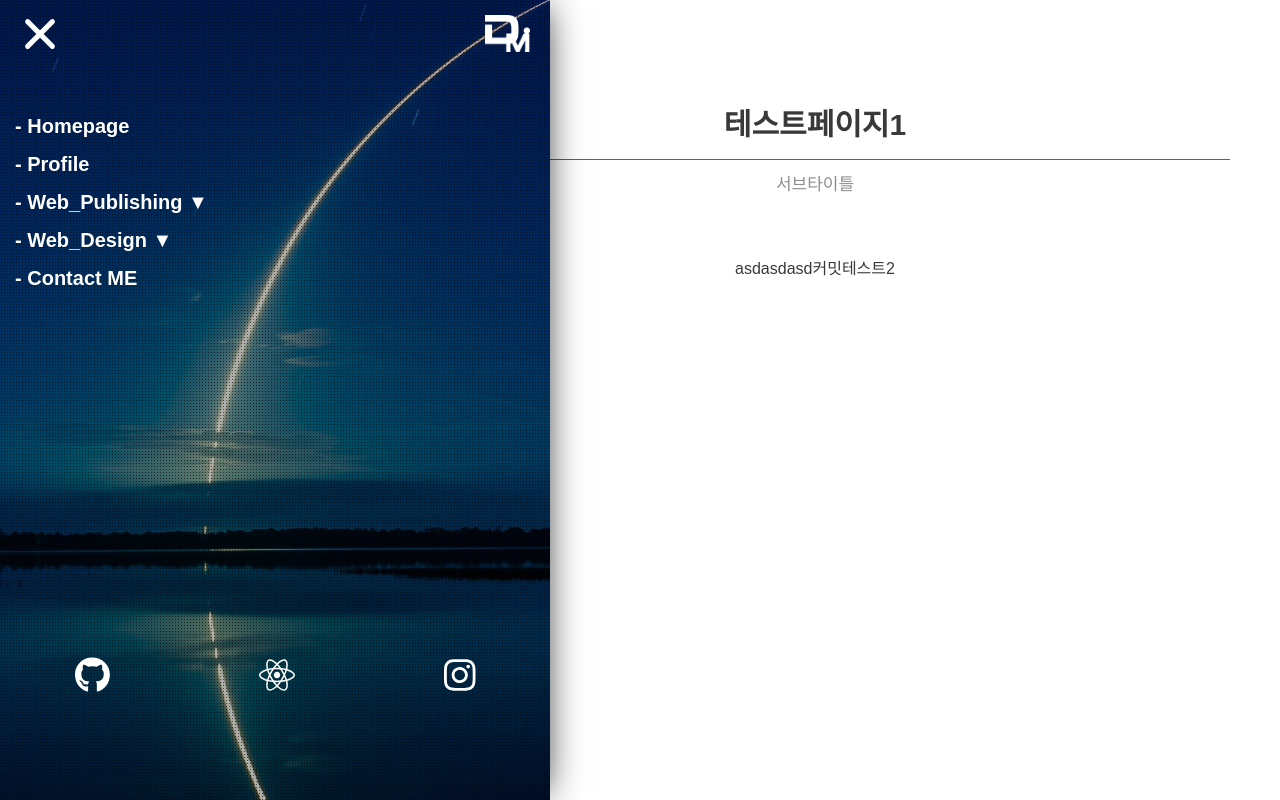
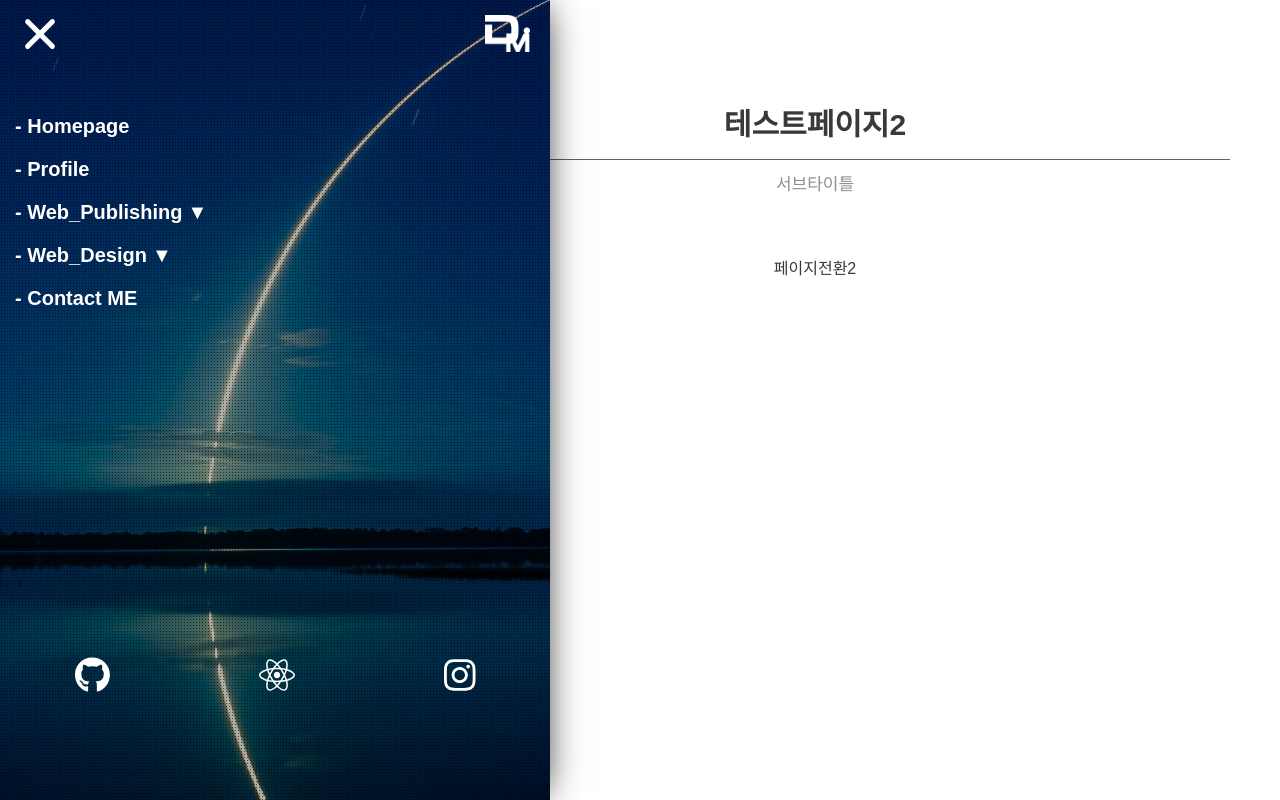
Before and after one commit to HDomi/portfolio, a React (Create React App) app: page /profile in a window 1280 px wide. Both pictures are taken after a click on the label 40 px from the left and 34 px from the top of the page. Shown: the top 800 px of the page. Built offline with nearby package versions, Linux system fonts and the light colour scheme; a web font is replaced by a local one.

Commit message:
220705 update 1 라우터적용

```diff
--- a/package.json
+++ b/package.json
@@ -2,7 +2,7 @@
   "name": "domi",
   "version": "0.1.5",
   "private": true,
-  "homepage": "http://hdomi.github.io/portfolio",
+  "homepage": "https://hdomi.github.io/portfolio",
   "dependencies": {
     "@fortawesome/fontawesome-svg-core": "^6.1.1",
     "@fortawesome/free-brands-svg-icons": "^6.1.1",
--- a/src/App.js
+++ b/src/App.js
@@ -2,9 +2,8 @@ import './App.css';
 import * as React from 'react';
 import Header from "./pages/include/header.js";
 import Footer from "./pages/include/footer.js";
-import Left_menu from "./pages/include/left_menu.js";
-import CntTable from "./pages/cnt_table.js";
-
+import LeftMenu from "./pages/include/left_menu.js";
+import CntTable from './pages/cnt_table';
 
 const App = () => {
 
@@ -13,7 +12,7 @@ const App = () => {
     <div className="App">
       <div className="wrap">
         <div className="back_lm"></div>
-            <Left_menu />
+        <LeftMenu />
           <body className="app-body">
             <Header />
             <CntTable />
--- a/src/index.js
+++ b/src/index.js
@@ -1,15 +1,14 @@
 import React from 'react';
-import ReactDOM from 'react-dom/client';
+import ReactDOM from 'react-dom';
 import './index.css';
 import App from './App';
 import reportWebVitals from './reportWebVitals';
-
-const root = ReactDOM.createRoot(document.getElementById('root'));
+import { BrowserRouter } from 'react-router-dom';
+const root = ReactDOM.createRoot(document.getElementById("root"));
 root.render(
-      <React.StrictMode>
-      <App />
-      </React.StrictMode>
-
+    <BrowserRouter>
+        <App />
+    </BrowserRouter>
 );
 
 // If you want to start measuring performance in your app, pass a function
--- a/src/pages/cnt_table.js
+++ b/src/pages/cnt_table.js
@@ -1,11 +1,21 @@
 import React from 'react';
-
+import {
+    Routes,
+    Route,
+  } from "react-router-dom";
 import './cnt.css';
 import CntTest from "./cnts/cnttest.js";
+import CntTest2 from "./cnts/cnttest2.js";
 
 function CntTable(){
     return(
-        <CntTest />
+        <Routes>
+            <Route path="/" >
+              <Route index element={<CntTest />} />
+              <Route path="/homepage" element={<CntTest />} />
+              <Route path="/profile" element={<CntTest2 />} />
+            </Route>
+        </Routes>
     );
 }
 
--- a/src/pages/cnts/cnttest.js
+++ b/src/pages/cnts/cnttest.js
@@ -1,7 +1,5 @@
 import React from "react";
 import './cnt.css';
-import { FontAwesomeIcon } from "@fortawesome/react-fontawesome";
-import { faGithub, faInstagram, faReact } from "@fortawesome/free-brands-svg-icons";
 
 
 const CntTest =() => {
@@ -12,7 +10,7 @@ const CntTest =() => {
                   <div className="tit_line"></div>
                   <div className="cnt_sub_tit">서브타이틀</div>
                   <div className="cnt_sec">
-                      asdasdasd커밋테스트2
+                      페이지전환1
                   </div>
                 </div>
             </div>
--- /dev/null
+++ b/src/pages/cnts/cnttest2.js
@@ -0,0 +1,21 @@
+import React from "react";
+import './cnt.css';
+
+
+const CntTest2 =() => {
+    return(
+        <div className="cnt_wrap">
+                <div className="cnt">
+                  <div className="cnt_tit">테스트페이지2</div>
+                  <div className="tit_line"></div>
+                  <div className="cnt_sub_tit">서브타이틀</div>
+                  <div className="cnt_sec">
+                      페이지전환2
+                  </div>
+                </div>
+            </div>
+    )
+
+}
+
+export default CntTest2;
--- a/src/pages/include/footer.js
+++ b/src/pages/include/footer.js
@@ -1,11 +1,12 @@
 import React from "react";
 import './left_foot.css';
-
+import { Outlet } from "react-router-dom";
 
 const footer =() => {
     return(
         <footer className="all_footer">
             <p>H.J.Y _ Domi Portfolio<br/>© CopyRight BY Domi. ALL RIGHTS RESERVED.</p>
+            <Outlet/>
         </footer>
     )
 
--- a/src/pages/include/header.js
+++ b/src/pages/include/header.js
@@ -1,29 +1,63 @@
 import './left_foot.css';
 import React,{useState} from "react";
-import { BrowserRouter, Link } from "react-router-dom"; //링크걸기
+import { BrowserRouter, Link, Outlet } from "react-router-dom"; //링크걸기
 import logo_b from "../../img/ic_dmlogo_b.png";
 import { FontAwesomeIcon } from "@fortawesome/react-fontawesome";
 import { faGithub, faInstagram, faReact } from "@fortawesome/free-brands-svg-icons";
+
 
 const Header =() => {
     const [hamOpen, hmMenu] = useState(false);
     const togglehamMenu = () => {
         hmMenu(hamOpen => !hamOpen); // 햄버거메뉴 열고닫기
     }
+    const [webpubOpen, wpMenu] = useState(false);
+    const togglewpMenu = () => {
+        wpMenu(webpubOpen => !webpubOpen); // 퍼블리싱 열고닫기
+    }
+    const [webdeOpen, wdMenu] = useState(false);
+    const togglewdMenu = () => {
+        wdMenu(webdeOpen => !webdeOpen); // 퍼블리싱 열고닫기
+    }
     return(
         <div className={"hd_wrap " + (hamOpen ? "hd_wrap_show" : null)}>
             <div className={"hd_cnt " + (hamOpen ? "hd_cnt_show" : null)}>
                 <>
-                    <input type="checkbox" id="hd_hamb_menu" className="hd_hamb_menu" onClick={()=>togglehamMenu()}/>
-                    <label htmlFor="hd_hamb_menu">
+                    <input type="checkbox" id="hd_hamb_menu" className={"hd_hamb_menu " + (hamOpen ? "hd_hamb_menu_show" : null)} onClick={()=>togglehamMenu()}/>
+                    <label htmlFor={"hd_hamb_menu"}>
                         <span></span>
                         <span></span>
                         <span></span>
                     </label>
                 </>
-                <BrowserRouter>
-                    <Link to={"/login"}><img className="ic_domilogo ic_dl" alt="ic_domilogo" src={logo_b} width="45x"/></Link>
-                </BrowserRouter>
+
+                <Link to={"/login"}><img className="ic_domilogo ic_dl" alt="ic_domilogo" src={logo_b} width="45x"/></Link>
+
+                <div className={"hd_menu_wrap " + (hamOpen ? "hd_menu_wrap_show" : null)}>
+                    <ul>
+                        <li><Link to={"/homepage"}>- Homepage</Link></li>
+                        <li><Link to={"/profile"}>- Profile</Link></li>
+                        <li onClick={()=>togglewpMenu()}>- Web_Publishing<div className={"try_set " + (webpubOpen ? "reflect" : null)}> ▼</div>
+                            <div className={"webpub_sh " + "hd_shelf " + (webpubOpen ? "hd_shelf_show" : null)}>
+                                <ul>
+                                    <li>└ <Link to={"/wp/self"}>☆ 개인_프로젝트</Link></li>
+                                    <li>└ <Link to={"/wp/dot"}>회사1</Link></li>
+
+                                </ul>
+                            </div>
+                        </li>
+                        <li onClick={()=>togglewdMenu()}>- Web_Design<span className={"try_set " + (webdeOpen ? "reflect" : null)}> ▼</span>
+                            <div className={"webde_sh " + "hd_shelf " + (webdeOpen ? "hd_shelf_show" : null)}>
+                                <ul>
+                                    <li>└ <Link to={"/wd/self"}>☆ 개인_프로젝트</Link></li>
+                                    <li>└ <Link to={"/wd/dot"}>회사1</Link></li>
+
+                                </ul>
+                            </div>
+                        </li>
+                        <li><Link to={"/contactme"}>- Contact ME</Link></li>
+                    </ul>
+                </div>
 
                 <div className="hd_icon_wrap">
                     <FontAwesomeIcon icon={faGithub} className="fa_lm_style" onClick={() => window.open('https://github.com/HDomi/portfolio', '_blank')}/>
@@ -34,6 +68,7 @@ const Header =() => {
 
 
             </div>
+            <Outlet/>
         </div>
     )
 
--- a/src/pages/include/left_foot.css
+++ b/src/pages/include/left_foot.css
@@ -68,14 +68,20 @@
 }
 
 /*좌측메뉴 열림*/
+.reflect{transform: scaleY(-1); transition: .3s;}
 .lm_menu_wrap{
     display: none;
 }
 .lm_menu_wrap>ul>li{
-    margin-top: 15px;
+    margin-top: 20px;
+    color: #fff;
+    cursor: pointer;
 }
-.lm_menu_wrap>ul>li span{
+.lm_menu_wrap>ul>li .try_set{
     color: #fff;
+    display: inline-block;
+    margin-left: 5px;
+    transition: .3s;
 }
 .lm_menu_wrap_show{
     margin-top: 100px;
@@ -86,6 +92,21 @@
 }
 .lm_menu_wrap_show a{
     color: #fff;
+}
+.lm_shelf{
+    display: none;
+    margin-top: 15px;
+    margin-left: 40px;
+}
+.lm_shelf ul li{
+    color: #fff;
+    margin-top: 10px;
+    font-size: 17px;
+    font-weight: 300;
+    cursor: pointer;
+}
+.lm_shelf_show{
+    display: inherit;
 }
 /*햄버거*/
 .hamb_menu{
@@ -184,7 +205,6 @@
 }
 .hd_wrap_show{
     box-shadow: 0 0 0 0;
-    height: 100%;
 }
 .hd_cnt{
     width: 100%;
@@ -195,7 +215,8 @@
     position: relative;
 }
 .hd_cnt_show{
-    background: rgba(0,0,0,0.3);
+    background: rgba(0,0,0,0.6);
+    position: fixed;
 }
 .ic_domilogo{
     position:absolute;
@@ -218,12 +239,51 @@
     height: 50px;
 }
 .hd_icon_wrap svg{
-    color: #000;
+    color: #fff;
     font-size: 36px;
     cursor: pointer;
 }
 .hd_icon_wrap svg path{
-    color: #000;
+    color: #fff;
+}
+.hd_menu_wrap{
+    display: none;
+}
+.hd_menu_wrap>ul>li{
+    margin-top: 20px;
+    color: #fff;
+    cursor: pointer;
+}
+.hd_menu_wrap>ul>li .try_set{
+    color: #fff;
+    display: inline-block;
+    margin-left: 5px;
+    transition: .3s;
+}
+.hd_menu_wrap_show{
+    margin-top: 100px;
+    display: inherit;
+    text-align: left;
+    font-weight: 700;
+    font-size: 20px;
+}
+.hd_menu_wrap_show a{
+    color: #fff;
+}
+.hd_shelf{
+    display: none;
+    margin-top: 15px;
+    margin-left: 40px;
+}
+.hd_shelf ul li{
+    color: #fff;
+    margin-top: 10px;
+    font-size: 17px;
+    font-weight: 300;
+    cursor: pointer;
+}
+.hd_shelf_show{
+    display: inherit;
 }
 /*헤더햄버거*/
 .hd_hamb_menu{
@@ -251,6 +311,7 @@
         cursor:pointer;
 
     }
+
     /* span 으로 햄버거 만들기
         absolute 주고 아래에 한 줄씩 위치 처리
     */
@@ -262,6 +323,9 @@
         background-color: #787878;
         transition:all .35s;
         position:absolute;
+    }
+    .hd_hamb_menu_show+label>span{
+        background-color: #fff;
     }
     /* span 햄버거 한 줄 한 줄 처리 */
 
--- a/src/pages/include/left_menu.js
+++ b/src/pages/include/left_menu.js
@@ -1,17 +1,24 @@
 import './left_foot.css';
 import React,{useState} from "react";
-import { BrowserRouter, Link } from "react-router-dom"; //링크걸기
-
+import { Link, Outlet } from "react-router-dom"; //링크걸기
 import logo_w from "../../img/ic_dmlogo_w.png";
 import profile_img from "../../img/profile_img.png";
 
 import { FontAwesomeIcon } from "@fortawesome/react-fontawesome";
 import { faGithub, faInstagram, faReact } from "@fortawesome/free-brands-svg-icons";
 
-const Left_menu =() => {
+const LeftMenu =() => {
     const [hamOpen, hmMenu] = useState(false);
     const togglehamMenu = () => {
         hmMenu(hamOpen => !hamOpen); // 햄버거메뉴 열고닫기
+    }
+    const [webpubOpen, wpMenu] = useState(false);
+    const togglewpMenu = () => {
+        wpMenu(webpubOpen => !webpubOpen); // 퍼블리싱 열고닫기
+    }
+    const [webdeOpen, wdMenu] = useState(false);
+    const togglewdMenu = () => {
+        wdMenu(webdeOpen => !webdeOpen); // 퍼블리싱 열고닫기
     }
     return(
         <div className={"lm_wrap " + (hamOpen ? "lm_wrap_show" : null)}>
@@ -25,9 +32,9 @@ const Left_menu =() => {
                     </label>
                 </>
 
-            <BrowserRouter>
+
             <Link to={"/login"}><img className="ic_domilogo ic_dl" alt="ic_domilogo" src={logo_w} width="45px"/></Link>
-            </BrowserRouter>
+
 
             <div className={"profile_img_sec " + (hamOpen ? "profile_img_sec_n" : null)}>
                 <img className="img_profile" alt="프로필이미지" src={profile_img} width="150px"/>
@@ -35,17 +42,33 @@ const Left_menu =() => {
                 <div className="myName_txt">이건 설명입니다.</div>
             </div>
 
-            <BrowserRouter>
+
             <div className={"lm_menu_wrap " + (hamOpen ? "lm_menu_wrap_show" : null)}>
                 <ul>
                     <li><Link to={"/homepage"}>- Homepage</Link></li>
                     <li><Link to={"/profile"}>- Profile</Link></li>
-                        <li><Link to={"/"}>- Web_Publishing<span> ▼</span></Link></li>
-                        <li><Link to={"/"}>- Web_Design<span> ▼</span></Link></li>
+                    <li onClick={()=>togglewpMenu()}>- Web_Publishing<div className={"try_set " + (webpubOpen ? "reflect" : null)}> ▼</div>
+                        <div className={"webpub_sh " + "lm_shelf " + (webpubOpen ? "lm_shelf_show" : null)}>
+                            <ul>
+                                <li>└ <Link to={"/wp/self"}>☆ 개인_프로젝트</Link></li>
+                                <li>└ <Link to={"/wp/dot"}>회사1</Link></li>
+
+                            </ul>
+                        </div>
+                    </li>
+                    <li onClick={()=>togglewdMenu()}>- Web_Design<span className={"try_set " + (webdeOpen ? "reflect" : null)}> ▼</span>
+                        <div className={"webde_sh " + "lm_shelf " + (webdeOpen ? "lm_shelf_show" : null)}>
+                            <ul>
+                                <li>└ <Link to={"/wd/self"}>☆ 개인_프로젝트</Link></li>
+                                <li>└ <Link to={"/wd/dot"}>회사1</Link></li>
+
+                            </ul>
+                        </div>
+                    </li>
                     <li><Link to={"/contactme"}>- Contact ME</Link></li>
                 </ul>
             </div>
-            </BrowserRouter>
+
 
             <div className="icon_wrap">
                 <FontAwesomeIcon icon={faGithub} className="fa_lm_style" onClick={() => window.open('https://github.com/HDomi/portfolio', '_blank')}/>
@@ -53,9 +76,10 @@ const Left_menu =() => {
                 <FontAwesomeIcon icon={faInstagram} className="fa_lm_style"/>
             </div>
             </div>
+            <Outlet/>
         </div>
     )
 
 }
 
-export default Left_menu;
+export default LeftMenu;
```
Also changed, not shown: 11 other files (tests, documents, lock files or other folders). Lines whose indentation alone changed are shown as unchanged.
